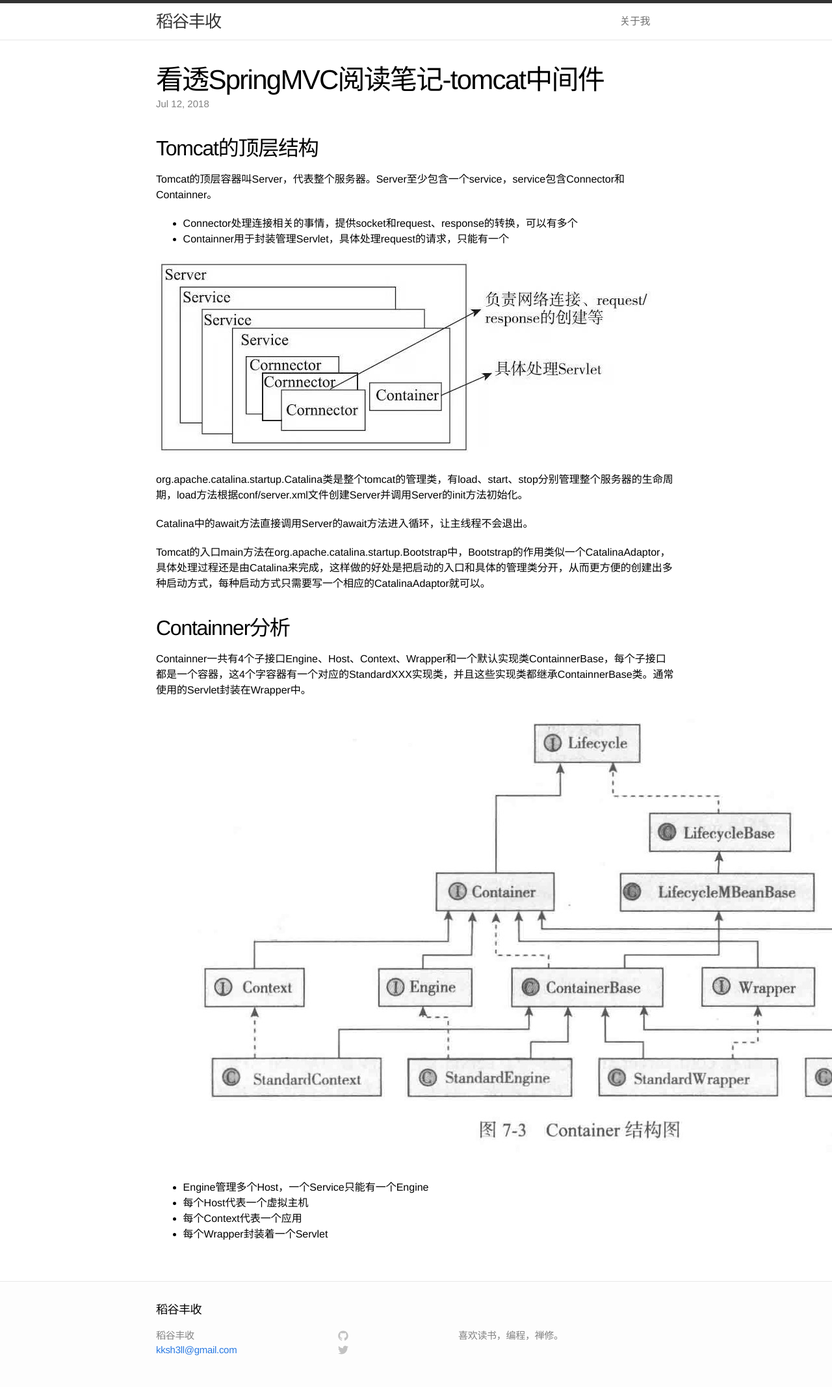
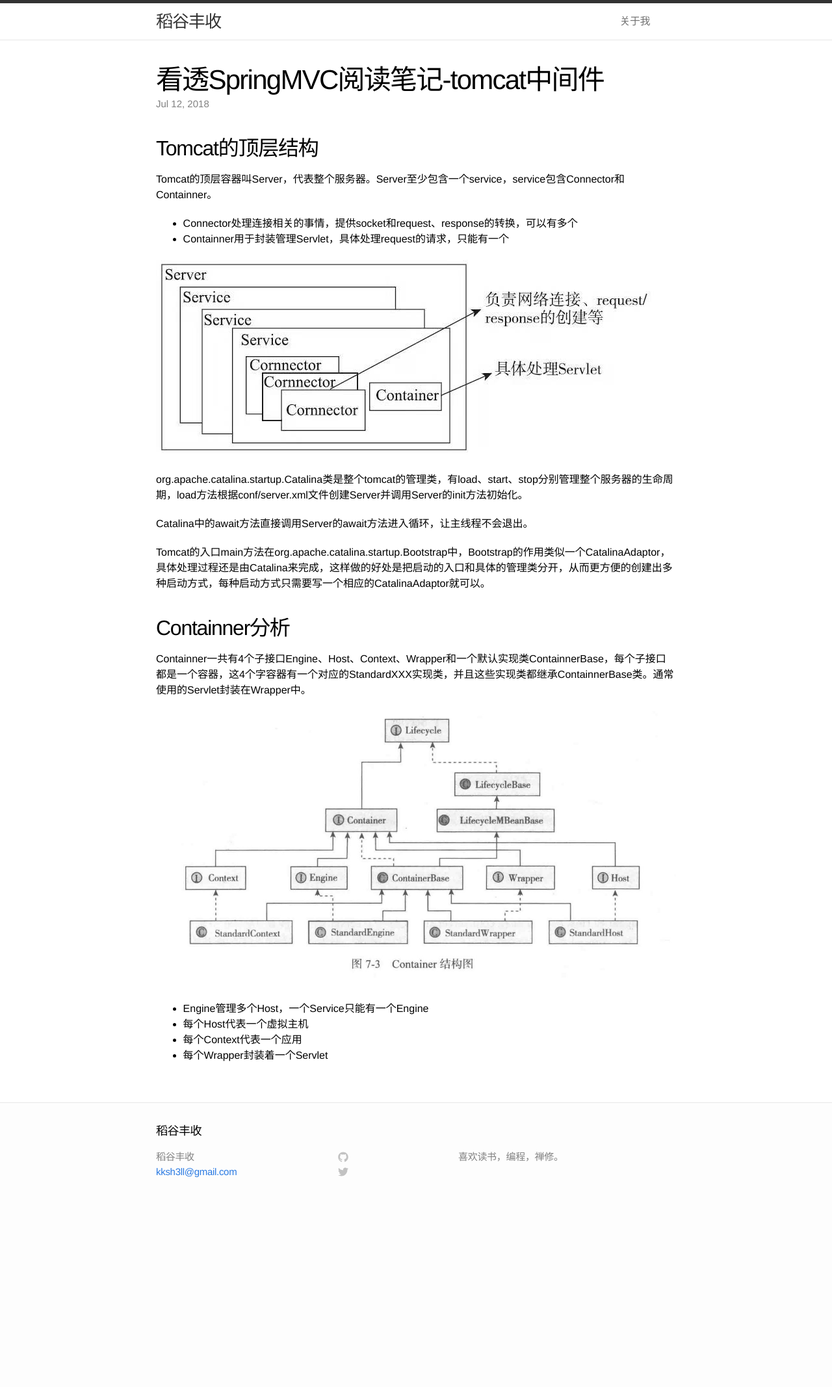
Before and after one commit to kksh3ll/kksh3ll.github.io, a Jekyll site: the page built from _posts/2018-07-12-看透SpringMVC阅读笔记-tomcat中间件.markdown, in a window 1280 px wide. Shown: the whole page at 65% size. Built offline with Jekyll 4.4.1, drawn with Linux system fonts in a browser that asks for light colours; after the commit the page ends 1859 px from its top, so only the background shows below that.

Commit message:
underdtand SpringMVC

```diff
--- a/_posts/2018-07-12-看透SpringMVC阅读笔记-tomcat中间件.markdown
+++ b/_posts/2018-07-12-看透SpringMVC阅读笔记-tomcat中间件.markdown
@@ -25,7 +25,7 @@
 
 Containner一共有4个子接口Engine、Host、Context、Wrapper和一个默认实现类ContainnerBase，每个子接口都是一个容器，这4个字容器有一个对应的StandardXXX实现类，并且这些实现类都继承ContainnerBase类。通常使用的Servlet封装在Wrapper中。
 
-![img](/img/containner20180626.jpg)
+![img](/img/containner20180626.jpg){:width="800"}
 
 - Engine管理多个Host，一个Service只能有一个Engine
 
```
